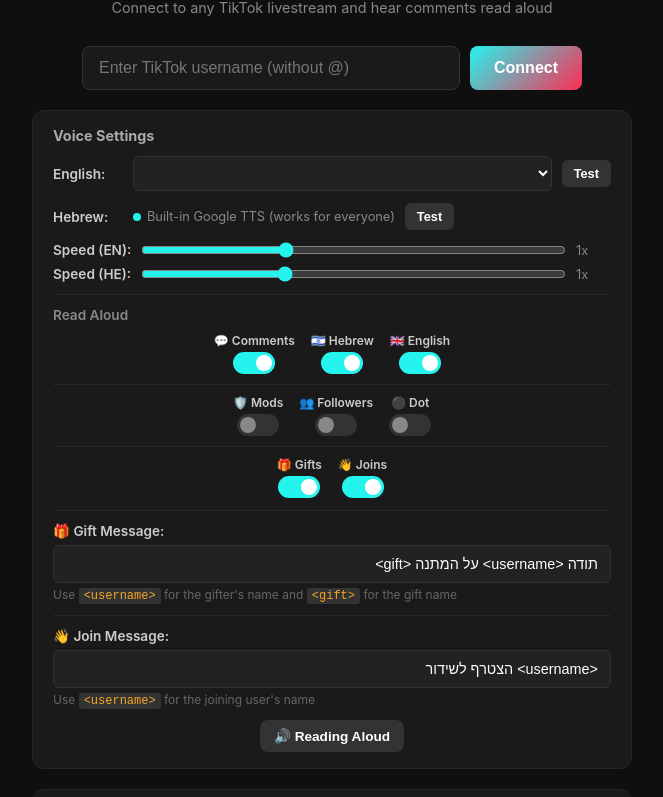
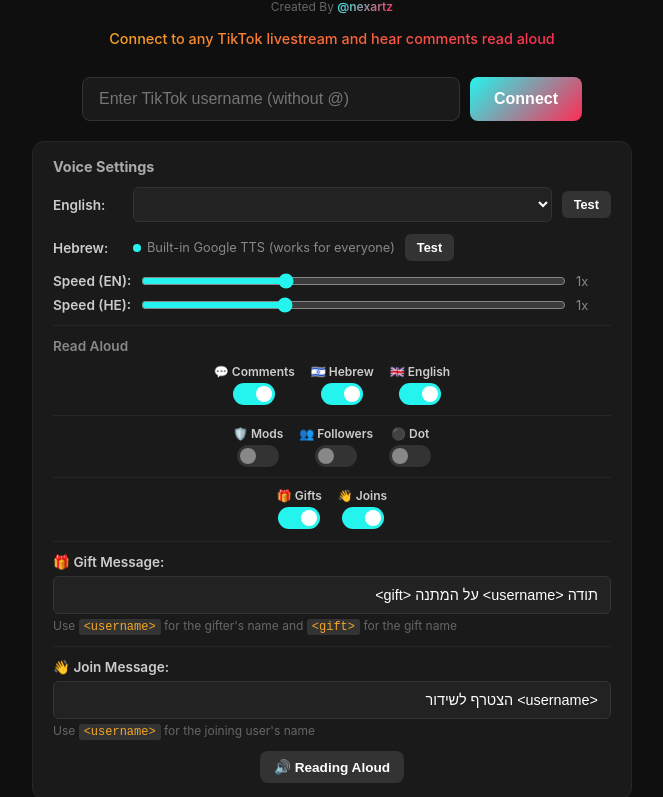
Before and after one commit to reem1223/TikTokReader, a website: page index.html in a window 1280 px wide. Shown: the part 88-885 px from the top of the page, without its empty margins (308-971 px from the left). Drawn offline with Linux system fonts and the light colour scheme.

Commit message:
Add files via upload

```diff
--- a/index.html
+++ b/index.html
@@ -31,10 +31,30 @@
             background-clip: text;
         }
 
+        .credit {
+            font-size: 0.75rem;
+            color: #666;
+            margin-bottom: 16px;
+        }
+
+        .credit a {
+            background: linear-gradient(135deg, #25f4ee, #fe2c55);
+            -webkit-background-clip: text;
+            -webkit-text-fill-color: transparent;
+            background-clip: text;
+            text-decoration: none;
+            font-weight: 600;
+        }
+
         .subtitle {
-            color: #888;
+            text-align: center;
             margin-bottom: 30px;
             font-size: 0.9rem;
+            background: linear-gradient(135deg, #f5a623, #fe2c55);
+            -webkit-background-clip: text;
+            -webkit-text-fill-color: transparent;
+            background-clip: text;
+            font-weight: 500;
         }
 
         .controls {
@@ -702,6 +722,7 @@
 </head>
 <body>
     <h1>TikTok Live Reader</h1>
+    <p class="credit">Created By <a href="https://www.tiktok.com/@nexartz" target="_blank">@nexartz</a></p>
     <p class="subtitle">Connect to any TikTok livestream and hear comments read aloud</p>
 
     <div class="controls">
```
